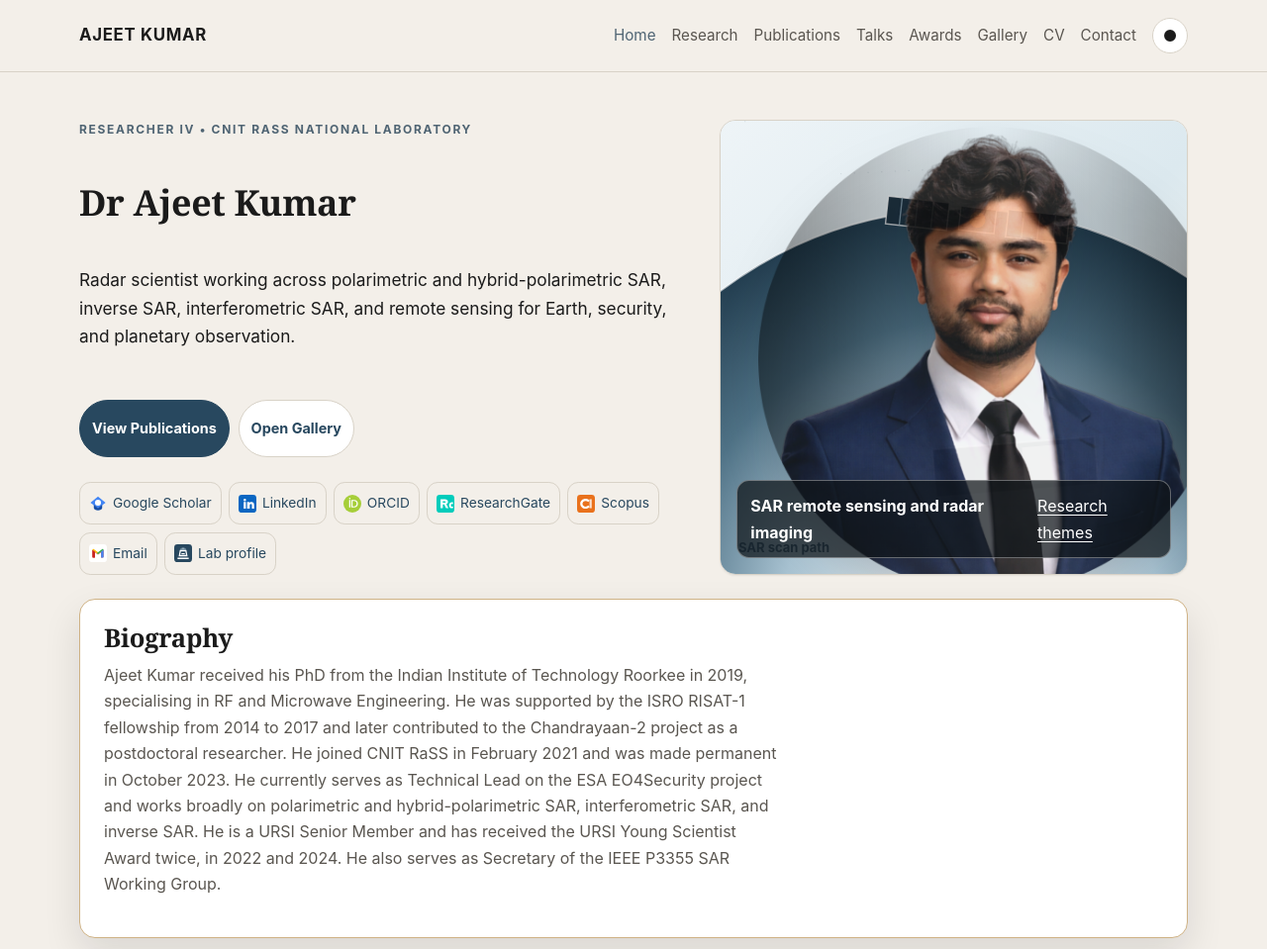
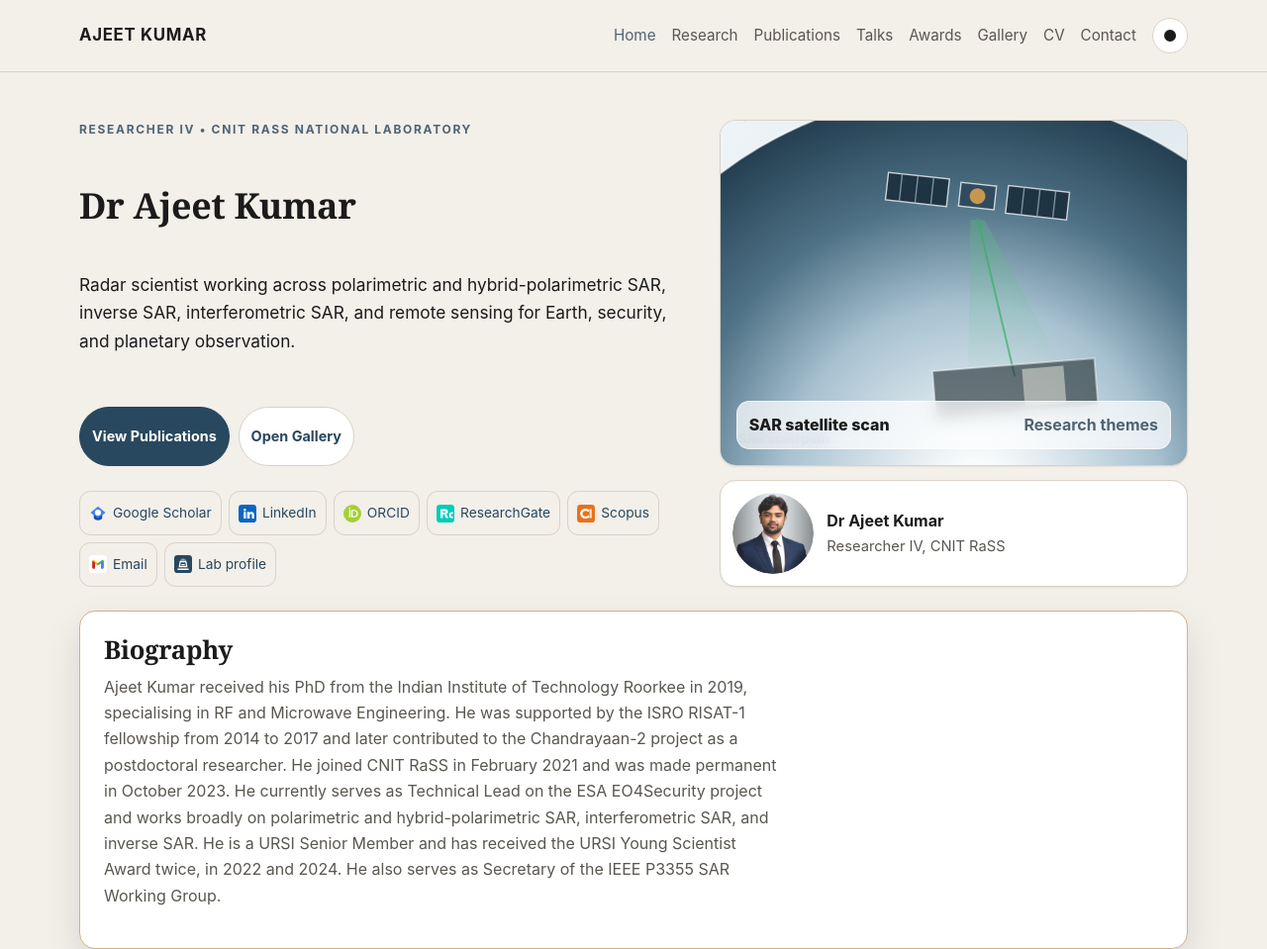
Before and after one commit to bhaskarahuja23/ajeet-kumar-website, a website: page index.html in a window 1280 px wide. Shown: the top 959 px of the page at 99% size. Drawn offline with Linux system fonts and the light colour scheme.

Commit message:
Separate SAR animation from portrait

```diff
--- a/assets/css/styles.css
+++ b/assets/css/styles.css
@@ -186,9 +186,19 @@ p { margin: 0 0 1rem; max-width: 68ch; color: var(--text-muted); }
   min-height: 420px;
   object-fit: cover;
 }
+.hero-visual-stack {
+  display: grid;
+  grid-template-rows: minmax(300px, 1fr) auto;
+  gap: 0.85rem;
+}
 .sar-hero-visual {
-  min-height: 460px;
+  position: relative;
+  overflow: hidden;
+  min-height: 350px;
+  border: 1px solid var(--border);
+  border-radius: 1rem;
   background: linear-gradient(135deg, #eef4f7, #ffffff 56%, #e5eef2);
+  box-shadow: var(--shadow);
 }
 .sar-animation {
   position: absolute;
@@ -196,15 +206,58 @@ p { margin: 0 0 1rem; max-width: 68ch; color: var(--text-muted); }
   width: 100%;
   height: 100%;
 }
-.hero-profile-cutout {
+.sar-visual-caption {
   position: absolute;
-  right: clamp(-2.4rem, -4vw, -0.5rem);
-  bottom: -1.2rem;
-  width: min(42%, 230px);
-  height: auto !important;
-  min-height: 0 !important;
-  object-fit: contain;
-  filter: drop-shadow(0 16px 24px rgba(14, 20, 24, 0.22));
+  left: 1rem;
+  right: 1rem;
+  bottom: 1rem;
+  display: flex;
+  align-items: center;
+  justify-content: space-between;
+  gap: 0.75rem;
+  border: 1px solid rgba(255, 255, 255, 0.55);
+  border-radius: 0.8rem;
+  padding: 0.65rem 0.75rem;
+  background: rgba(255, 255, 255, 0.72);
+  backdrop-filter: blur(8px);
+}
+.sar-visual-caption span {
+  color: var(--text);
+  font-weight: 800;
+}
+.sar-visual-caption a {
+  font-weight: 700;
+}
+.hero-profile-card {
+  display: grid;
+  grid-template-columns: 82px minmax(0, 1fr);
+  align-items: center;
+  gap: 0.85rem;
+  border: 1px solid var(--border);
+  border-radius: 1rem;
+  padding: 0.75rem;
+  background: var(--bg-elevated);
+  box-shadow: var(--shadow);
+}
+.hero-profile-card img {
+  width: 82px;
+  height: 82px;
+  border-radius: 50%;
+  object-fit: cover;
+  object-position: center 18%;
+  background: #e8eef1;
+}
+.hero-profile-card strong,
+.hero-profile-card span {
+  display: block;
+}
+.hero-profile-card strong {
+  color: var(--text);
+  font-size: 1rem;
+}
+.hero-profile-card span {
+  color: var(--text-muted);
+  font-size: 0.92rem;
 }
 .hero-media-caption {
   position: absolute;
--- a/index.html
+++ b/index.html
@@ -91,12 +91,20 @@
             </a>
           </div>
         </div>
-        <div class="hero-media sar-hero-visual">
-          <canvas id="sar-animation" class="sar-animation" aria-hidden="true"></canvas>
-          <img class="hero-profile-cutout" src="gallery/profile-pic.png" alt="Portrait of Dr Ajeet Kumar" />
-          <div class="hero-media-caption">
-            <span>SAR remote sensing and radar imaging</span>
-            <a href="research.html">Research themes</a>
+        <div class="hero-visual-stack">
+          <div class="sar-hero-visual">
+            <canvas id="sar-animation" class="sar-animation" aria-hidden="true"></canvas>
+            <div class="sar-visual-caption">
+              <span>SAR satellite scan</span>
+              <a href="research.html">Research themes</a>
+            </div>
+          </div>
+          <div class="hero-profile-card">
+            <img src="gallery/profile-pic.png" alt="Portrait of Dr Ajeet Kumar" />
+            <div>
+              <strong>Dr Ajeet Kumar</strong>
+              <span>Researcher IV, CNIT RaSS</span>
+            </div>
           </div>
         </div>
       </section>
```
